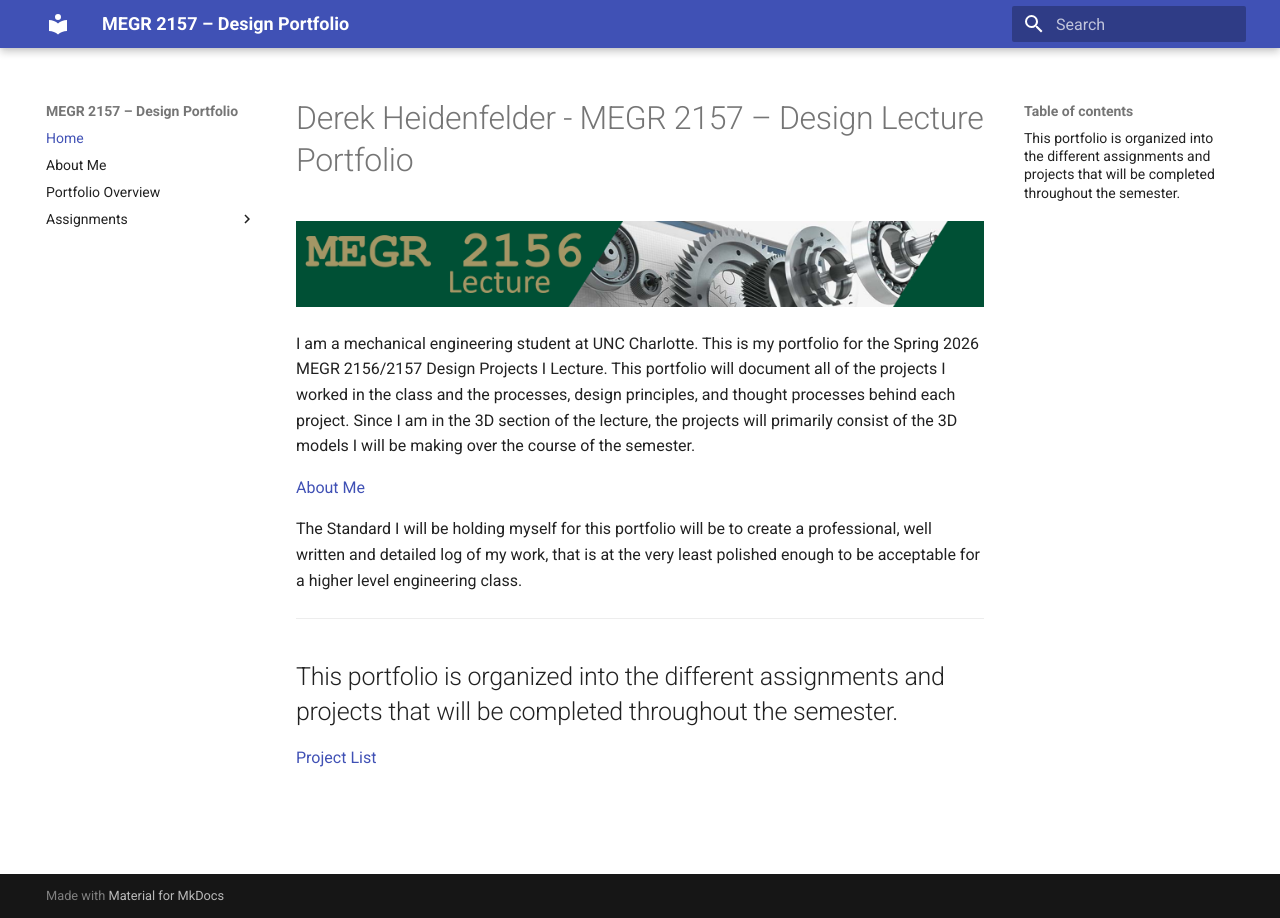
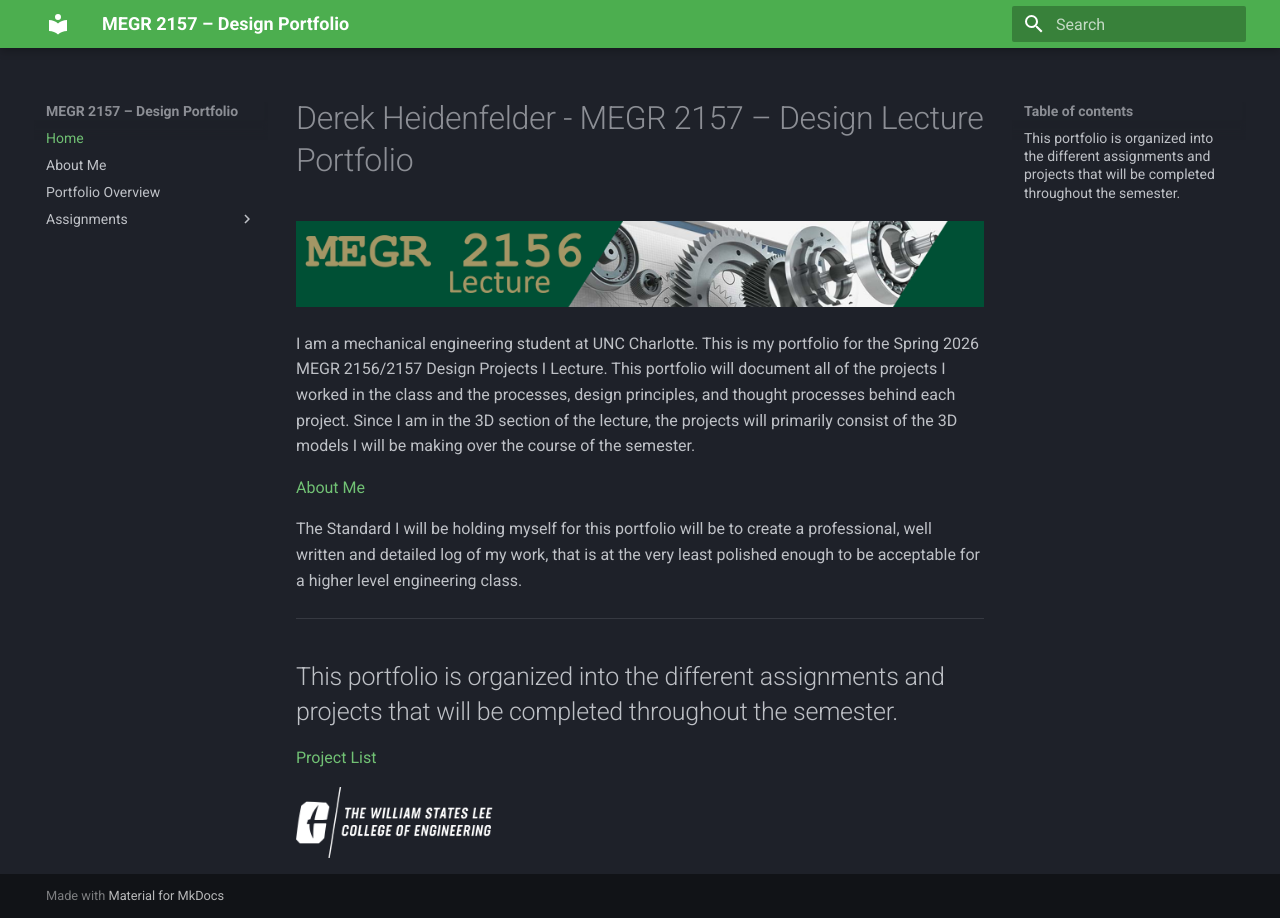
Before and after one commit to dheidenf-beep/DerekH-MEGR2157-portfolio, an MkDocs documentation site: the page built from docs/index.md, in a window 1280 px wide. Built offline with MkDocs 1.6.1 and Material for MkDocs 9.7.7, drawn with Linux system fonts in a browser that asks for light colours.

Commit message:
Update theme palette to include slate and green

```diff
--- a/mkdocs.yml
+++ b/mkdocs.yml
@@ -4,6 +4,8 @@ site_description: Design portfolio documentation, built with the Analyze / Decid
 theme:
   name: material
   palette:
+    scheme: slate
+    primary: green
   features:
     - navigation.instant
     - navigation.tracking
```
